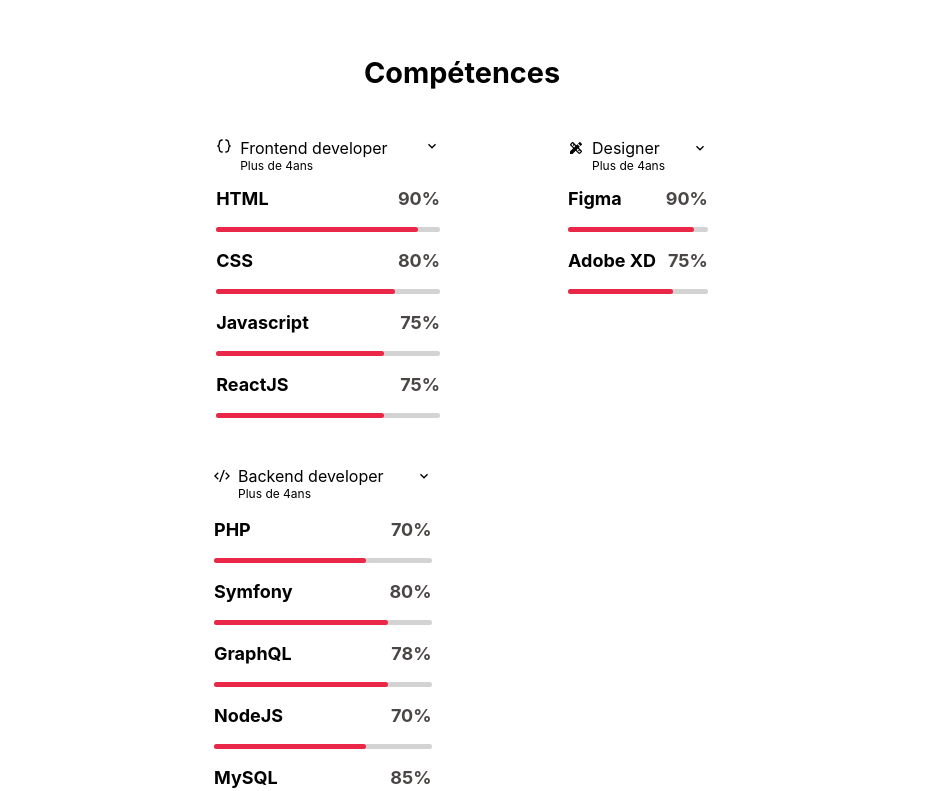
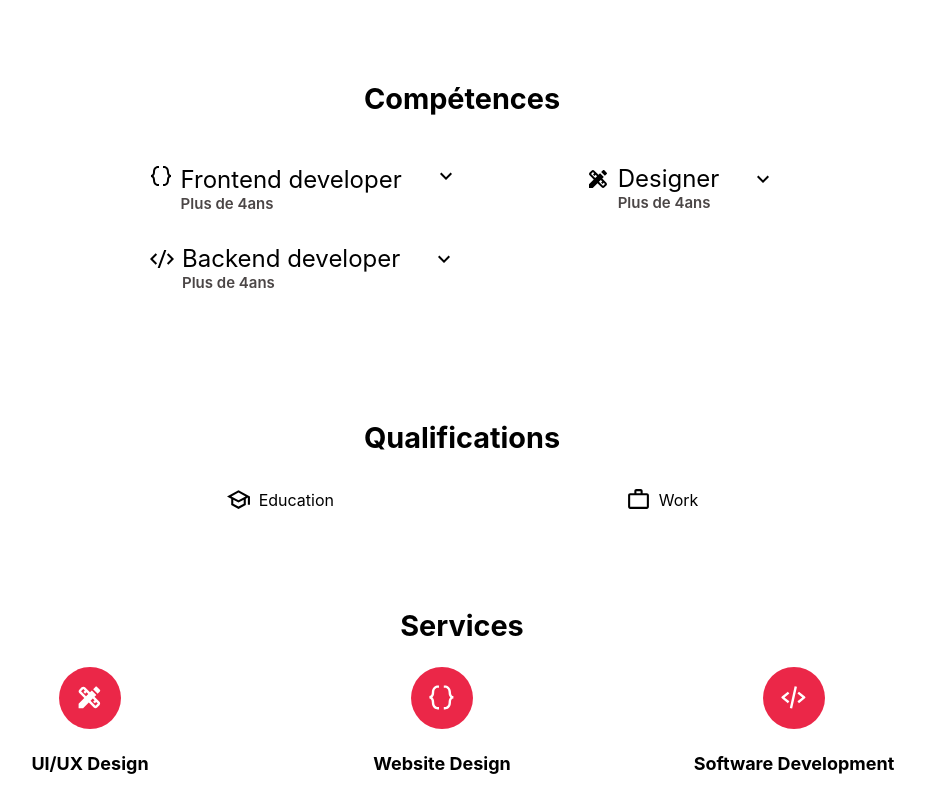
Before and after one commit to chrysellia/portfolio-chrysellia, a React (Create React App) app in the folder myportfolio/: page / in a window 1280 px wide. Shown: the part 780-1571 px from the top of the page, without its empty margins (178-1103 px from the left). Built offline with nearby package versions, Linux system fonts and the light colour scheme.

Commit message:
State updated

```diff
--- a/myportfolio/src/App.js
+++ b/myportfolio/src/App.js
@@ -8,6 +8,7 @@ import Services from './pages/components/Services/Services.component'
 import Portfolio from './pages/components/Portfolio/Portfolio.component'
 // import Contact from './pages/components/Contact/Contact.component'
 import Footer from './pages/components/Footer/Footer.component'
+import './App.style.scss'
 
 const Home = () => {
   return (
--- /dev/null
+++ b/myportfolio/src/App.style.scss
@@ -0,0 +1,41 @@
+@import url('https://fonts.googleapis.com/css2?family=Barlow:wght@300;400&family=Fraunces:wght@100;200;900&family=Roboto:wght@500&display=swap');
+
+
+// .App {
+//   text-align: center;
+// }
+
+// .App-logo {
+//   height: 40vmin;
+//   pointer-events: none;
+// }
+
+// @media (prefers-reduced-motion: no-preference) {
+//   .App-logo {
+//     animation: App-logo-spin infinite 20s linear;
+//   }
+// }
+
+// .App-header {
+//   background-color: #282c34;
+//   min-height: 100vh;
+//   display: flex;
+//   flex-direction: column;
+//   align-items: center;
+//   justify-content: center;
+//   font-size: calc(10px + 2vmin);
+//   color: white;
+// }
+
+// .App-link {
+//   color: #61dafb;
+// }
+
+// @keyframes App-logo-spin {
+//   from {
+//     transform: rotate(0deg);
+//   }
+//   to {
+//     transform: rotate(360deg);
+//   }
+// }
--- a/myportfolio/src/pages/components/About/About.style.scss
+++ b/myportfolio/src/pages/components/About/About.style.scss
@@ -42,6 +42,10 @@
                         font-size: 15px;
                         border:none;
                         border-radius: 0.5rem;
+
+                        &:hover {
+                            cursor: pointer;
+                        }
                     }
                 }
             }
--- a/myportfolio/src/pages/components/Header/Header.style.scss
+++ b/myportfolio/src/pages/components/Header/Header.style.scss
@@ -50,11 +50,11 @@
             .content-wrapper {
                 .header-title {
                     font-weight: bold;
-                    font-size: 1.8rem;
+                    font-size: 3rem;
                 }
 
                 .header-subtitle {
-                    font-size: 15px;
+                    font-size: 20px;
                     font-weight: 600;
                     padding-top: 15px;
                     color: rgb(75, 70, 70);
--- a/myportfolio/src/pages/components/Navbar/Navbar.style.scss
+++ b/myportfolio/src/pages/components/Navbar/Navbar.style.scss
@@ -15,6 +15,7 @@
             .menu-item {
                 margin-right: 2rem;
                 cursor: pointer;
+                font-size: 1.1rem;
 
                 &:hover {
                     color: rgb(235, 39, 72);
--- a/myportfolio/src/pages/components/Portfolio/Portfolio.style.scss
+++ b/myportfolio/src/pages/components/Portfolio/Portfolio.style.scss
@@ -23,6 +23,12 @@
                 img {
                     width: 100%;
                     height: 100%;
+                    cursor: pointer;
+
+                    &:hover {
+                        transition: 0.8s all ease-in-out;
+                        transform: scale(1.1);
+                    }
                 }
             }
         }
--- a/myportfolio/src/pages/components/Skills/Skills.component.js
+++ b/myportfolio/src/pages/components/Skills/Skills.component.js
@@ -1,10 +1,28 @@
-import React from 'react'
+import React, { useState, useRef } from 'react'
 import './Skills.style.scss'
-import { MdOutlineKeyboardArrowDown, MdDesignServices } from 'react-icons/md'
+import { MdOutlineKeyboardArrowDown, MdOutlineKeyboardArrowUp, MdDesignServices } from 'react-icons/md'
 import { BiCodeCurly } from 'react-icons/bi'
 import { RiCodeSSlashFill } from 'react-icons/ri'
 
 const Skills = () => {
+    const [frontend, setFrontend] = useState(false);
+    const [designer, setDesigner] = useState(false);
+    const [backend, setBackend] = useState(false);
+    const [show, toggleShow] = React.useState(false);
+    const skillsRef = useRef(null);
+
+    const handleClick = (event) => {
+        if (skillsRef.current && !skillsRef.current.contains(event.target)) {
+            toggleShow(false);
+        }
+    };
+
+    React.useEffect(() => {
+        document.addEventListener('click', handleClick, true);
+
+        return () => document.removeEventListener('click', handleClick, true);
+    });
+
   return (
     <div className="skills-component">
         <div className="skills-wrapper">
@@ -13,9 +31,18 @@ const Skills = () => {
                 <div className="first-content">
                     <div className="frontend-skills">
                         <div className="frontend-wrapper">
-                            <div className="frontend-title"><BiCodeCurly style={{marginRight: '0.5rem'}}/>Frontend developer <MdOutlineKeyboardArrowDown style={{marginLeft: '2rem'}}/></div>
+                            <div className="frontend-title active"
+                                onClick={() => setFrontend(true)}>
+                                <BiCodeCurly style={{marginRight: '0.5rem'}}/>Frontend developer
+                                { frontend ? (
+                                    <MdOutlineKeyboardArrowUp style={{marginLeft: '2rem'}}/>
+                                ) :
+                                    (<MdOutlineKeyboardArrowDown style={{marginLeft: '2rem'}}/>)
+                                }
+                            </div>
                             <div className="frontend-description">Plus de 4ans</div>
                         </div>
+                        {frontend ? (
                             <div className="frontend-data">
                                 <div className="skills-title">
                                     <h3 className="skills-name">HTML</h3>&nbsp;
@@ -49,13 +76,23 @@ const Skills = () => {
                                     <span className="skills-percentage skills-react"></span>
                                 </div>
                             </div>
+                        ) : null}
+
                     </div>
 
                     <div className="designer-skills">
                         <div className="designer-wrapper">
-                            <div className="designer-title"><MdDesignServices style={{marginRight: '0.5rem'}}/>Designer <MdOutlineKeyboardArrowDown className="arrow-style" style={{marginLeft: '2rem'}}/></div>
+                            <div className="designer-title" onClick={() => setDesigner(true)}>
+                                <MdDesignServices style={{marginRight: '0.5rem'}}/>Designer
+                                { designer ? (
+                                    <MdOutlineKeyboardArrowUp style={{marginLeft: '2rem'}}/>
+                                ) :
+                                    (<MdOutlineKeyboardArrowDown style={{marginLeft: '2rem'}}/>)
+                                }
+                            </div>
                             <div className="designer-description">Plus de 4ans</div>
                         </div>
+                        {designer ? (
                             <div className="designer-data">
                                 <div className="skills-title">
                                     <h3 className="skills-name">Figma</h3>
@@ -73,13 +110,22 @@ const Skills = () => {
                                     <span className="skills-percentage skills-adobe"></span>
                                 </div>
                             </div>
+                        ) : null}
                     </div>
                 </div>
 
                 <div className="second-content">
                     <div className="backend-skills">
-                        <div className="backend-title"><RiCodeSSlashFill style={{marginRight: '0.5rem'}}/>Backend developer <MdOutlineKeyboardArrowDown style={{marginLeft: '2rem'}}/></div>
+                        <div className="backend-title" onClick={() => setBackend(true)}>
+                            <RiCodeSSlashFill style={{marginRight: '0.5rem'}}/>Backend developer
+                            { backend ? (
+                                <MdOutlineKeyboardArrowUp style={{marginLeft: '2rem'}}/>
+                            ) :
+                                (<MdOutlineKeyboardArrowDown style={{marginLeft: '2rem'}}/>)
+                            }
+                        </div>
                         <div className="backend-description">Plus de 4ans</div>
+                        {backend ? (
                             <div className="backend-data">
                                 <div className="skills-title">
                                     <h3 className="skills-name">PHP</h3>
@@ -129,6 +175,7 @@ const Skills = () => {
                                     <span className="skills-percentage skills-mongodb"></span>
                                 </div>
                             </div>
+                        ) : null}
                     </div>
                 </div>
             </div>
--- a/myportfolio/src/pages/components/Skills/Skills.style.scss
+++ b/myportfolio/src/pages/components/Skills/Skills.style.scss
@@ -25,13 +25,32 @@
                     .frontend-wrapper {
                         height: 2rem;
 
+                        &.show {
+                            transform: scale(1);
+                            transition: all ease-in 300ms;
+                            transform-origin: top;
+                        }
+
+                        &.hide {
+                            transform: scale(1, 0);
+                            transition: all ease-out 300ms;
+                            transform-origin: top;
+                        }
+
                         .frontend-title {
                             cursor: pointer;
+                            font-size: 1.5rem;
+
+                            &:hover {
+                                color: rgb(235, 39, 72);
+                            }
                         }
 
                         .frontend-description {
-                            margin-left: 1.5rem;
-                            font-size: 12px;
+                            margin-left: 2rem;
+                            font-size: 15px;
+                            color:rgb(75, 70, 70);
+                            font-weight: 600;
                         }
                     }
 
@@ -88,13 +107,20 @@
                         height: 2rem;
 
                         .designer-title {
+                            font-size: 1.5rem;
                             cursor: pointer;
                             display: flex;
                             align-items: center;
+
+                            &:hover {
+                                color: rgb(235, 39, 72);
+                            }
                         }
                         .designer-description {
-                            margin-left: 1.5rem;
-                            font-size: 12px;
+                            margin-left: 2rem;
+                            font-size: 15px;
+                            color:rgb(75, 70, 70);
+                            font-weight: 600;
                         }
                     }
 
@@ -141,20 +167,27 @@
 
             .second-content{
                 display: flex;
-                margin-left: 17.5rem;
+                margin-left: 13.5rem;
 
                 .backend-skills {
                     margin-right: 2rem;
 
                     .backend-title {
+                        font-size: 1.5rem;
                         cursor: pointer;
                         display: flex;
                         align-items: center;
+
+                        &:hover {
+                            color: rgb(235, 39, 72);
+                        }
                     }
 
                     .backend-description {
-                        margin-left: 1.5rem;
-                        font-size: 12px;
+                        margin-left: 2rem;
+                        font-size: 15px;
+                        color:rgb(75, 70, 70);
+                        font-weight: 600;
                     }
 
                     .backend-data {
```
Also changed, not shown: myportfolio/src/App.css (deleted, +0 -38 lines), myportfolio/src/pages/components/Qualifications/Qualifications.component.js (+13 -5 lines). Lines whose indentation alone changed are shown as unchanged.
